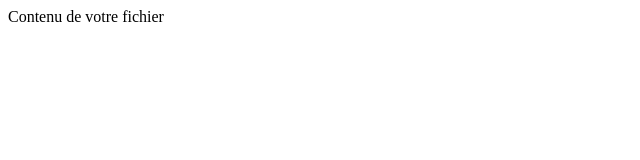
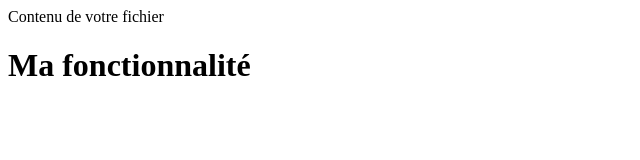
Before and after one commit to nourgedira/tp-01-Devops, a plain HTML site: page index.html in a window 1280 px wide. Shown: the whole page, without its empty margins (0-640 px from the left). Drawn offline with Linux system fonts and the light colour scheme.

Commit message:
Modification de ma-fonctionnalite

```diff
--- a/index.html
+++ b/index.html
@@ -1 +1,2 @@
 Contenu de votre fichier
+<h1>Ma fonctionnalité</h1>
```
